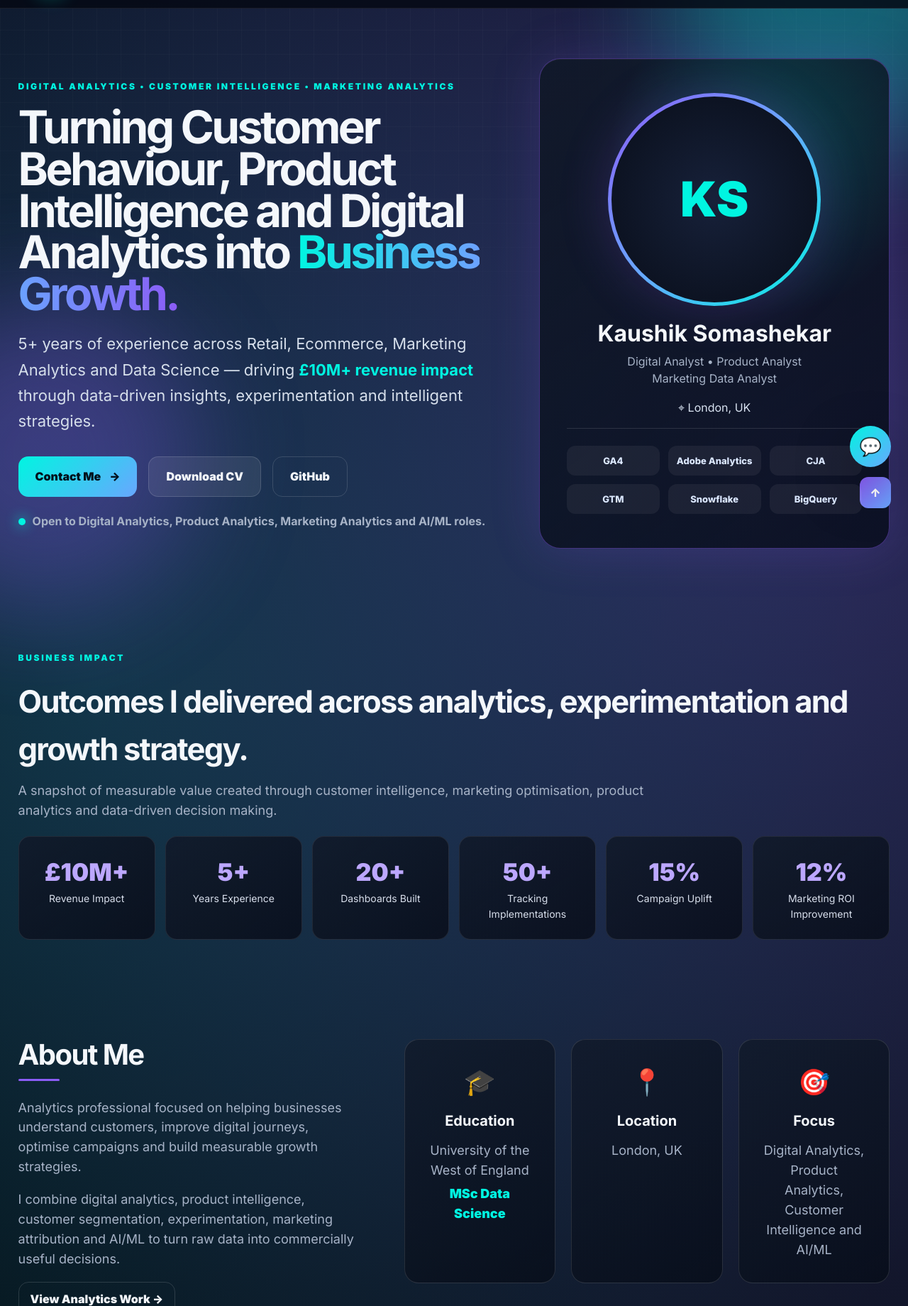
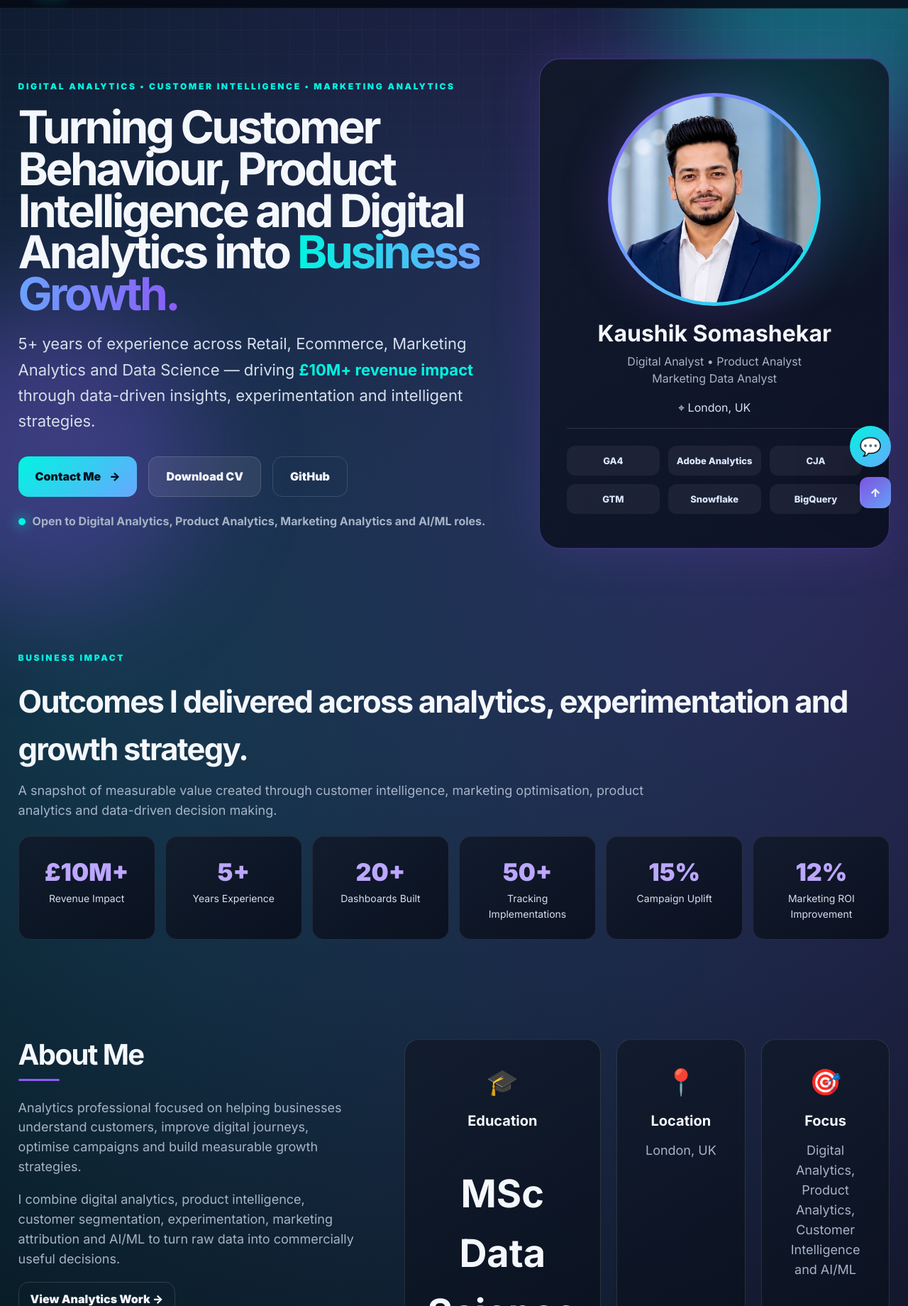
Before and after one commit to kaushiks1/kaushiks1.github.io, a plain HTML site: page index.html in a window 1280 px wide. Shown: the part 60-1900 px from the top of the page at 71% size. Drawn offline with Linux system fonts and the light colour scheme.

Commit message:
Update profile image and education details in HTML

```diff
--- a/index.html
+++ b/index.html
@@ -49,7 +49,7 @@
 
       <aside class="profile-panel reveal" aria-label="Profile summary">
         <div class="profile-image">
-          <img src="assets/images/profile.jpg" alt="Kaushik Somashekar profile picture" onerror="this.style.display='none'; this.parentElement.classList.add('show-initials');" />
+          <img src="kaushik.jpg" alt="Kaushik Somashekar profile picture" onerror="this.style.display='none'; this.parentElement.classList.add('show-initials');" />
           <span>KS</span>
         </div>
         <h2>Kaushik Somashekar</h2>
@@ -85,7 +85,7 @@
         <a class="btn outline small" href="#projects">View Analytics Work →</a>
       </div>
       <div class="about-cards reveal">
-        <article><span>🎓</span><h3>Education</h3><p>University of the West of England <strong class="education-degree">MSc Data Science</strong></p></article>
+        <article><span>🎓</span><h3>Education</h3><span> <h2>MSc Data Science</h2></span><p>University of Westminster</p></article>
         <article><span>📍</span><h3>Location</h3><p>London, UK</p></article>
         <article><span>🎯</span><h3>Focus</h3><p>Digital Analytics, Product Analytics, Customer Intelligence and AI/ML</p></article>
       </div>
```
